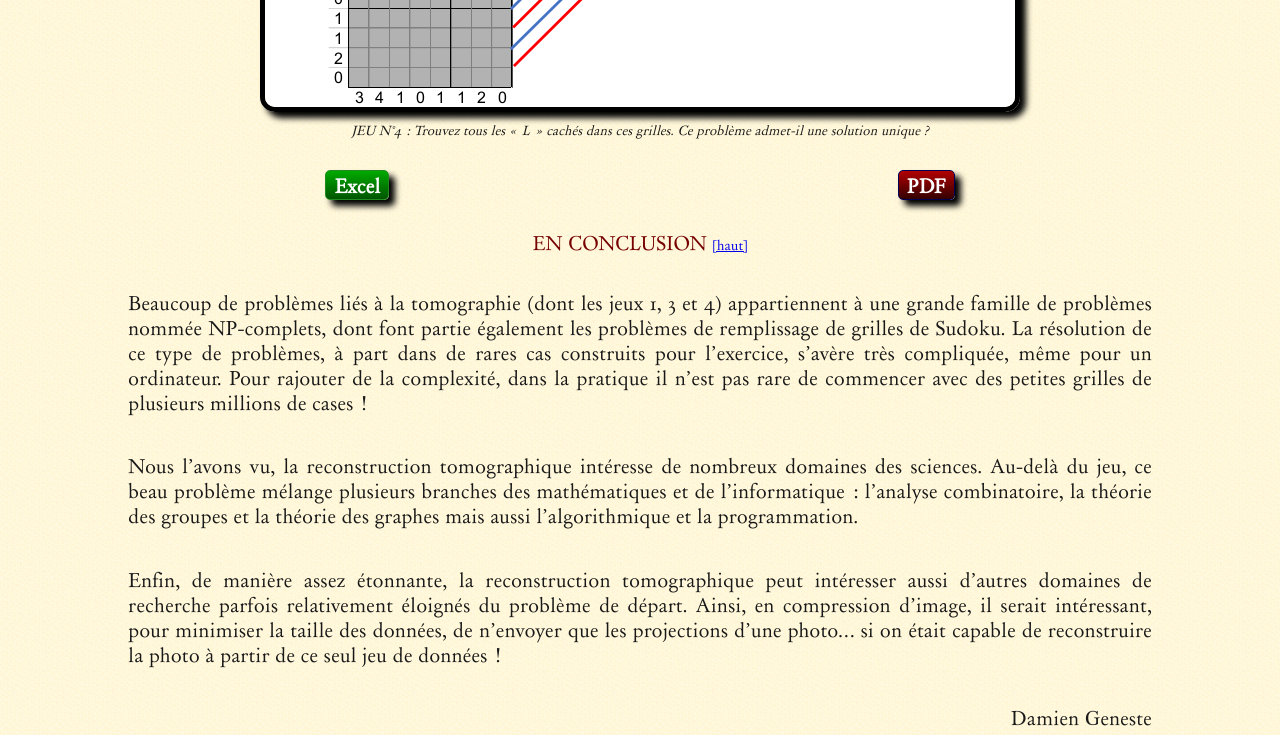
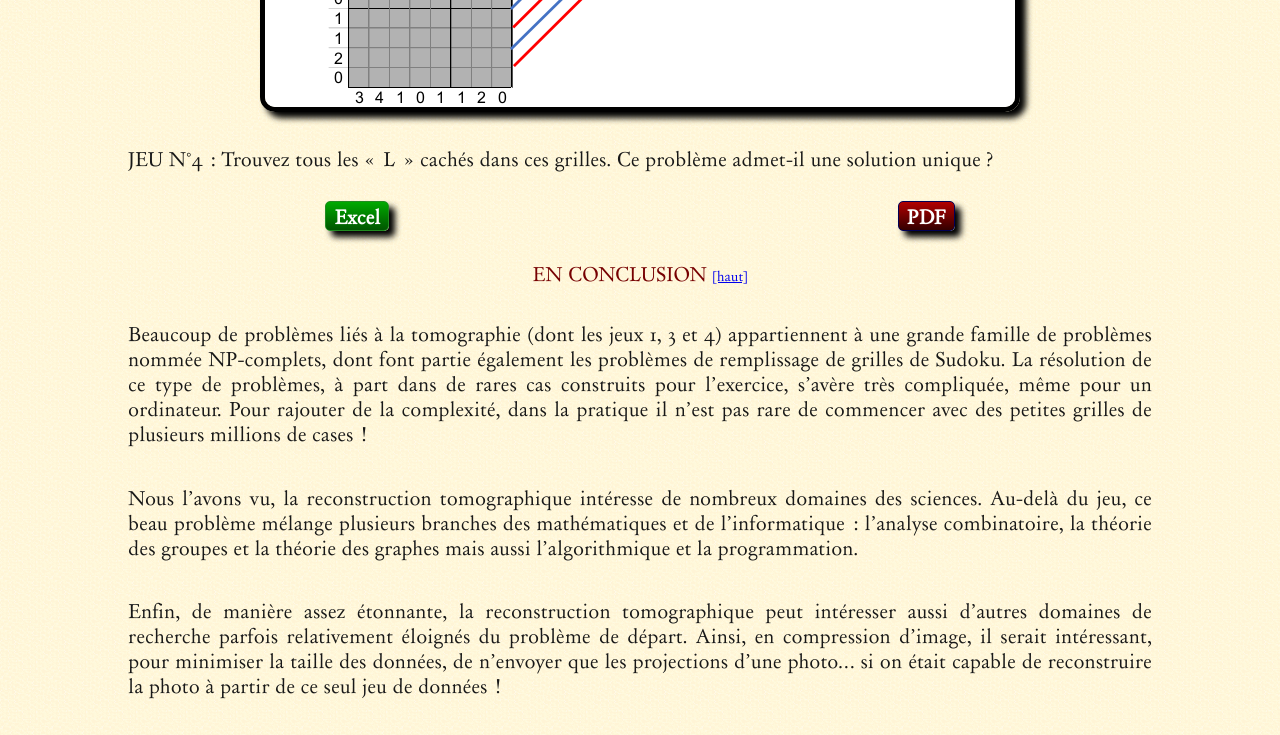
Before and after one commit to DamienGeneste/tomo-web, a plain HTML site: page index.html in a window 1280 px wide. Shown: the part 8260-8995 px from the top of the page. Drawn offline with Linux system fonts and the light colour scheme.

Commit message:
Update index.html

```diff
--- a/index.html
+++ b/index.html
@@ -171,10 +171,10 @@ Plus généralement, si la solution n'est pas unique, c'est qu'il manque des inf
 
     <figure>
       <img src="images/jeu4.png" alt="jeu 4" />
-	    <figcaption>JEU N°4 : Trouvez tous les « L » cachés dans ces grilles.
-		    Ce problème admet-il une solution unique ?</figcaption>
+
     </figure>
-
+    <p>JEU N°4 : Trouvez tous les « L » cachés dans ces grilles.
+		    Ce problème admet-il une solution unique ?</p>
     <div class="telechargement">
       <a href="Excel/Jeu n °4.ods.zip" class="bouton_rouge"> Excel </a>
       <a href="jeux_1a4_PDF/Jeu n°4.pdf" class="bouton_rouge"> PDF </a>
```
